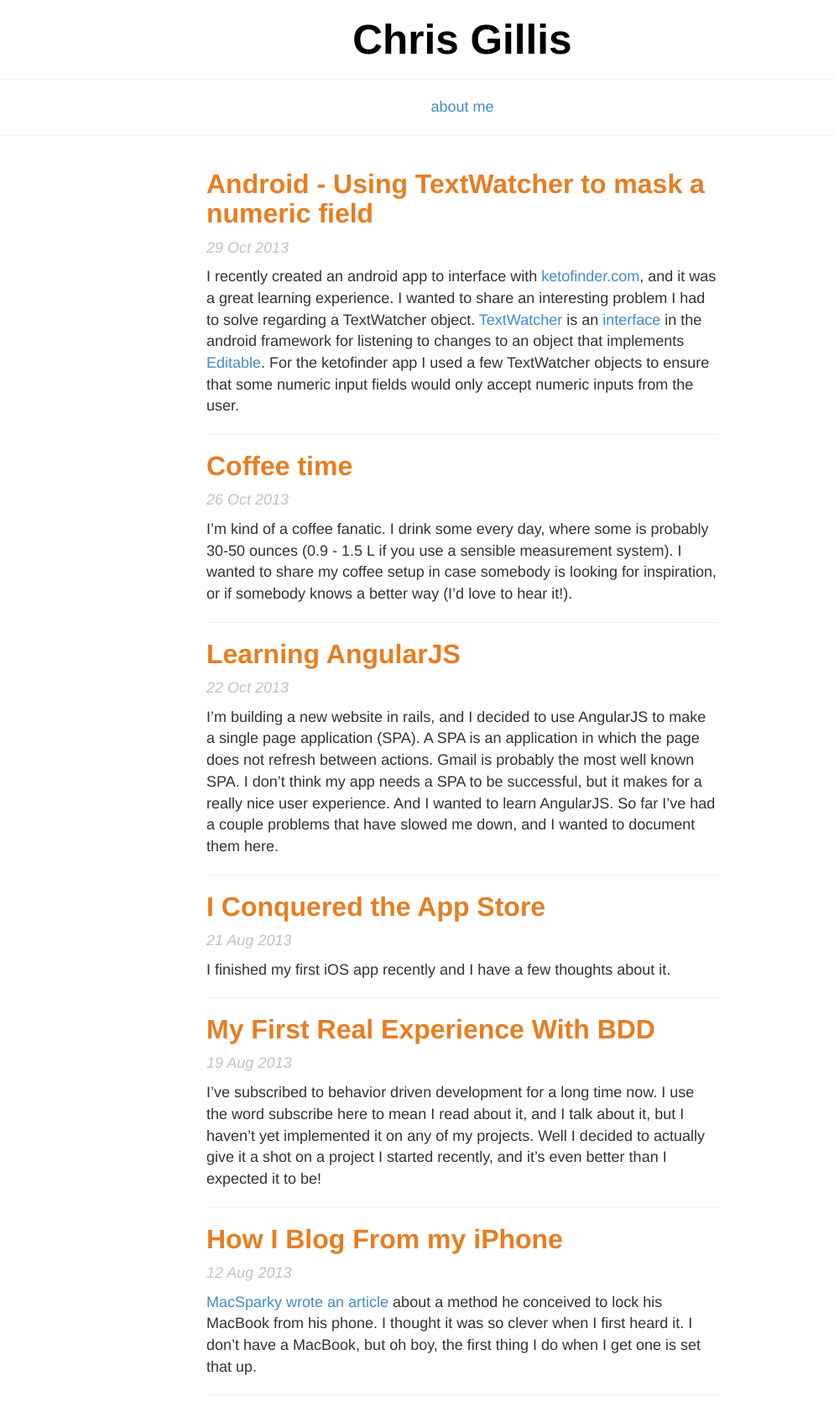
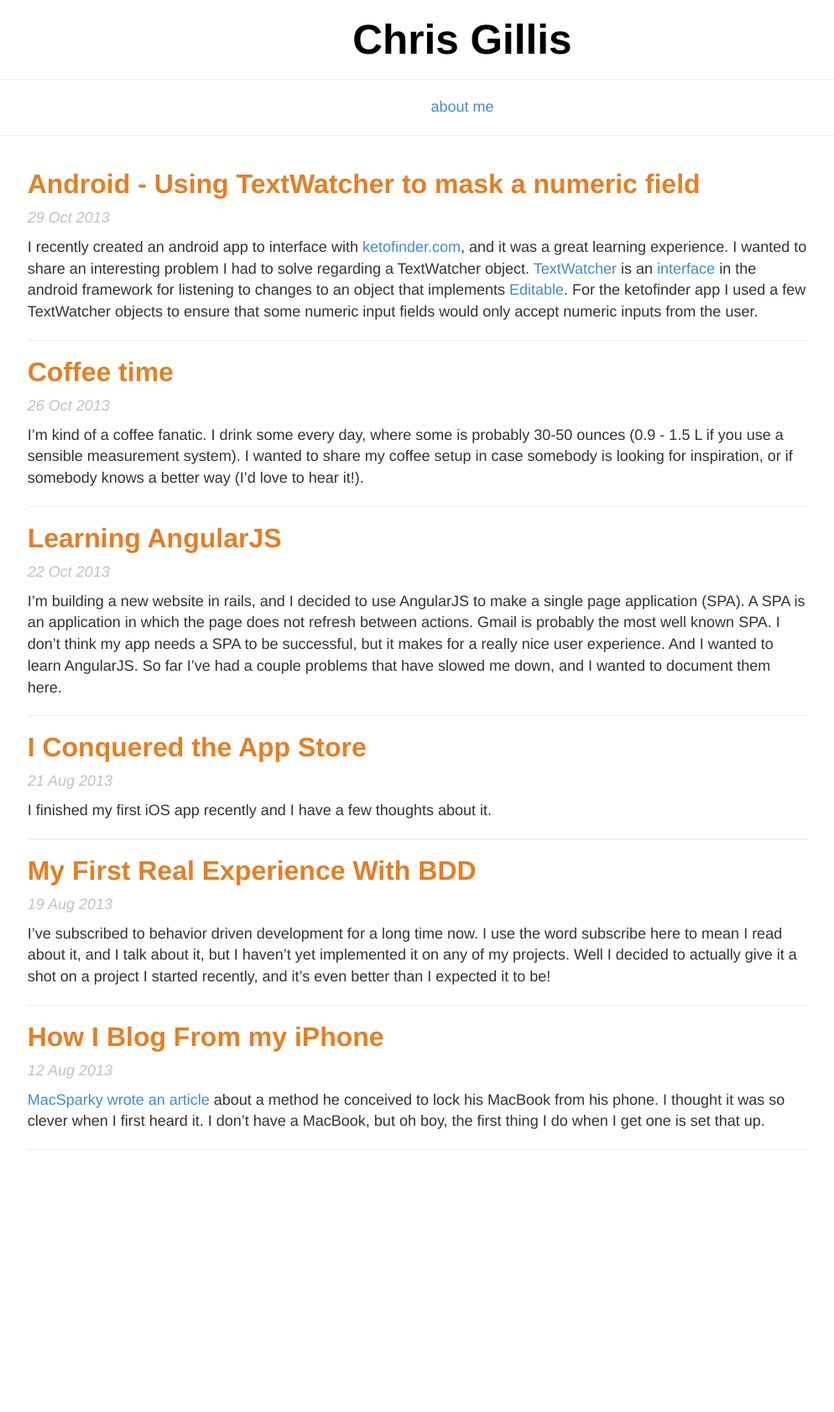
Before and after one commit to Chris-Gillis/z3roshot.github.io, a Jekyll site: the page built from index.html, in a window 1280 px wide. Shown: the whole page at 84% size, without its empty margins (89-1083 px from the left). Built offline with Jekyll 4.4.1, drawn with Linux system fonts in a browser that asks for light colours; after the commit the page ends 1390 px from its top, so only the background shows below that.

Commit message:
layout modification

```diff
--- a/_layouts/default.html
+++ b/_layouts/default.html
@@ -29,7 +29,7 @@
   <hr />
   <p class="text-center"><a class="text-center" href="/about">about me</a></p>
   <hr />
-  <div class="col-lg-6 col-lg-offset-3">
+  <div class="col-lg-9 col-lg-offset-1">
     {{ content }}
   </div>
 </body>
```
